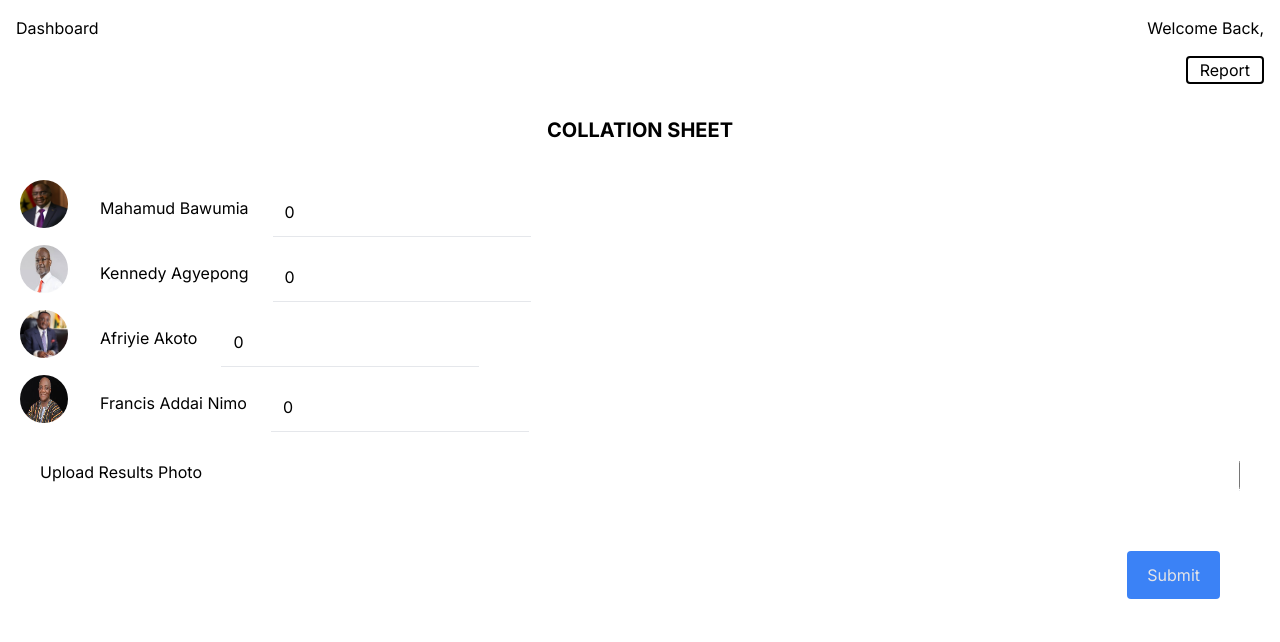
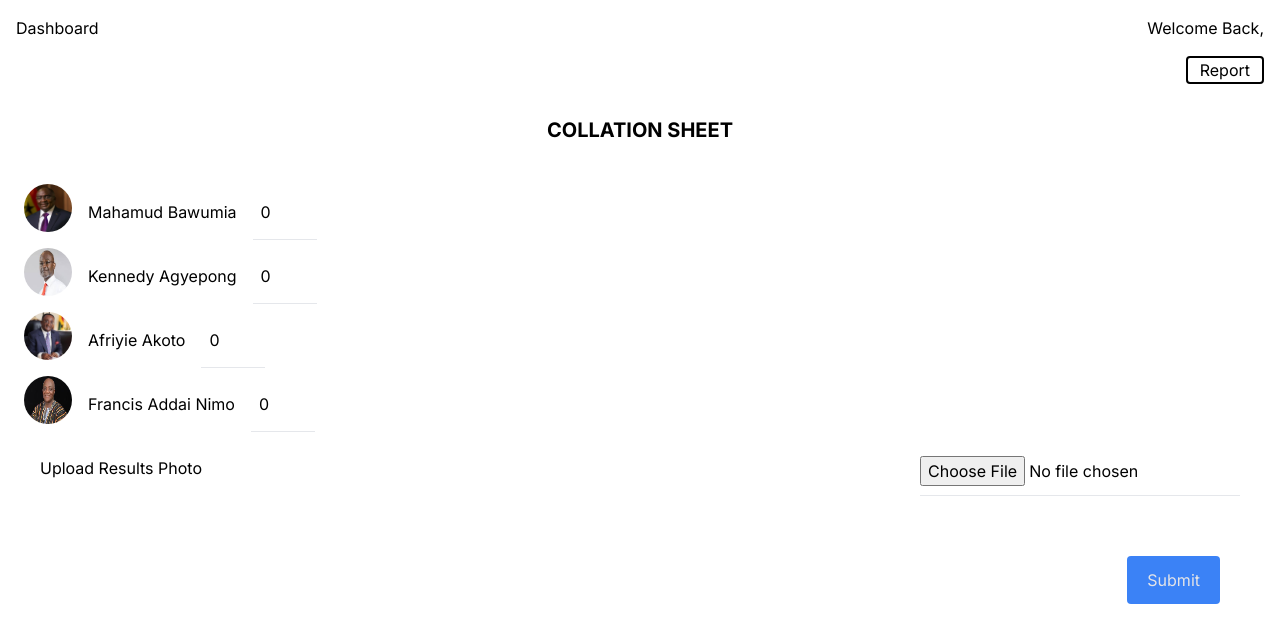
Before and after one commit to tekenscodr/Election, a Next.js app: page /dashboard/constituency in a window 1280 px wide. Shown: the top 642 px of the page. Built offline with nearby package versions, Linux system fonts and the light colour scheme.

Commit message:
new changes

```diff
--- a/app/(auth)/dashboard/constituency/page.tsx
+++ b/app/(auth)/dashboard/constituency/page.tsx
@@ -62,7 +62,7 @@ const Constituency = () => {
   };
 
   return (
-    <div className='bg-white min-h-screen'>
+    <div className='bg-white min-h-screen w-full'>
       <Header />
       <div className="flex justify-end">
         <button
@@ -78,11 +78,9 @@ const Constituency = () => {
       <div className="p-5 bg-white">
         <form onSubmit={handleSubmit(onSubmit)}>
           {defaultFormValues.votes.map((vote , index: any) => (
-            <div key={index} className="flex flex-col md:flex-row items-center md:items-start ">
-              <div className="md:mr-4">
-                <Image src={`/${vote.name}.jpg`} alt="candidate" width={3} height={3} className="w-12 h-12 rounded-full" />
-              </div>
-              <label className="p-2 m-2">{vote.name}</label>
+            <div key={index} className="flex p-1">
+            <img src={`/${vote.name}.jpg`} alt="candidate" className="w-12 h-12 rounded-full" />
+            <label className="p-2 m-2">{vote.name}</label>
               <Controller
                 name={`votes[${index}].count` as unknown as `votes.${number}.count`}
                 control={control}
@@ -90,17 +88,17 @@ const Constituency = () => {
                   <input
                     {...field}
                     type='number'
-                    className="border-b min-w-fit bg-white focus:border-indigo-500 focus:outline-none p-3 m-2"
+                    className="border-b w-16 bg-white focus:border-indigo-500 focus:outline-none p-2 "
                   />
                 )}
               />
             </div>
           ))}
           <div className="flex flex-col md:flex-row p-5 justify-between">
-            <label className="mb-2 md:mb-0">Upload Results Photo</label>
+            <label className="mb-2 md:mb-4">Upload Results Photo</label>
             <input
               type="file"
-              className="border-b w-px focus:border-indigo-500 focus:outline-none"
+              className="border-b w-80 focus:border-indigo-500 focus:outline-none"
             />
           </div>
           <div className="flex justify-center md:justify-end m-5 p-5">
--- a/app/backjob/authmiddleware.tsx
+++ b/app/backjob/authmiddleware.tsx
@@ -22,6 +22,7 @@ interface User {
   phoneNumber: string;
   email: string;
   status: string;
+
 }
 
 const AuthContext = createContext<AuthContextType | null>(null);
```
